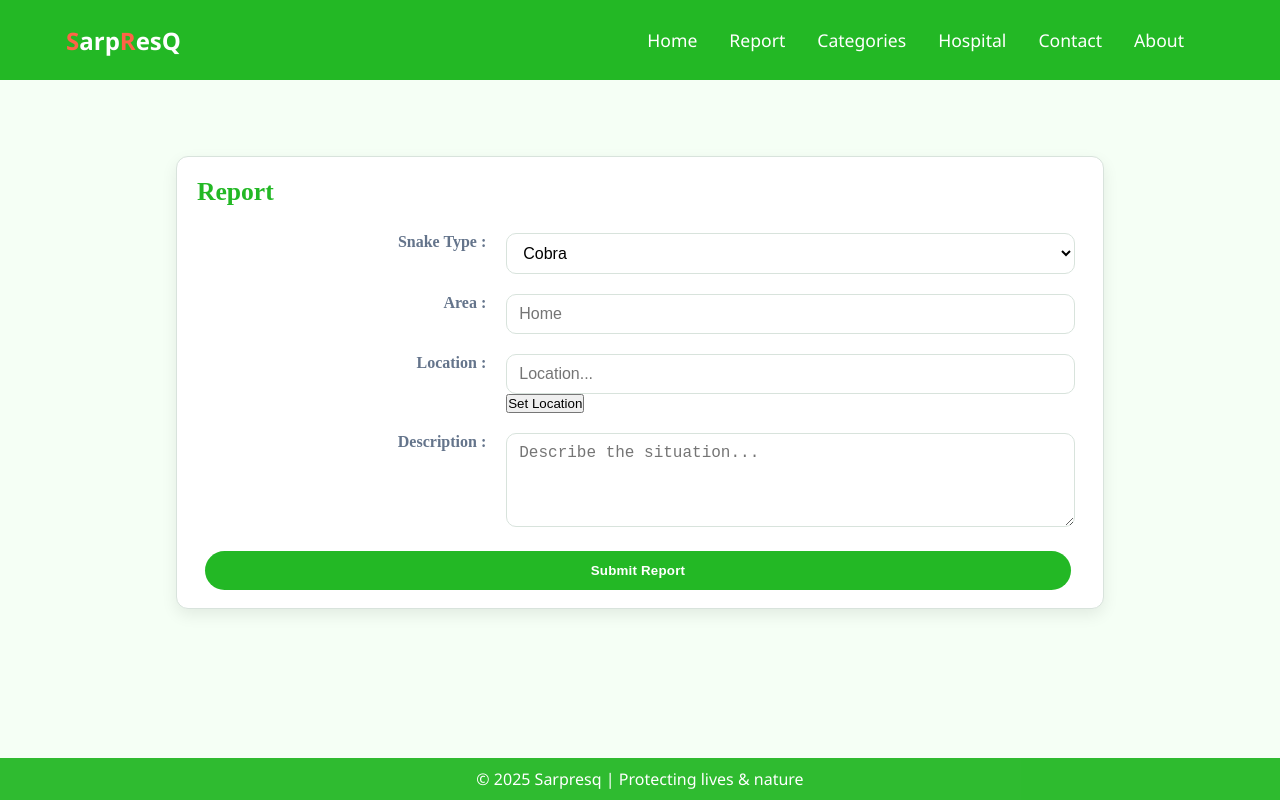
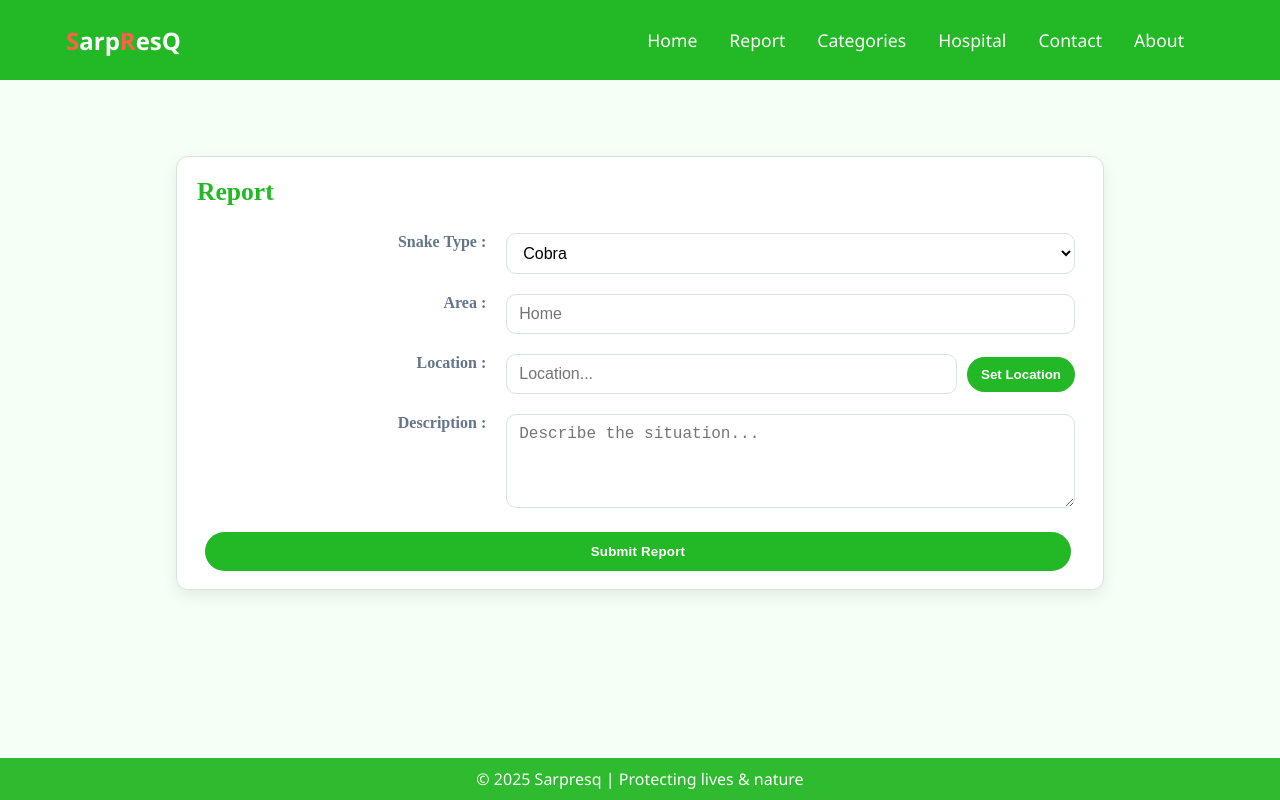
Before and after one commit to ashensilva12/SarpResQ, a React (Vite) app: page /Report in a window 1280 px wide. Built offline with nearby package versions, Linux system fonts and the light colour scheme.

Commit message:
Update Report.css

```diff
--- a/src/component/pages/Report.css
+++ b/src/component/pages/Report.css
@@ -72,6 +72,27 @@
 	border-color: var(--brand);
 	box-shadow: 0 0 0 3px rgba(35, 184, 37, 0.15);
 }
+.report_location_row{
+	display: flex;
+	gap: 10px;
+	align-items: center;
+}
+.report_location_input{
+	flex: 1;
+	width: auto;
+}
+.report_set_location_btn{
+	background: var(--brand);
+	color: #fff;
+	border: none;
+	border-radius: 999px;
+	padding: 10px 14px;
+	font-weight: 700;
+	cursor: pointer;
+}
+.report_set_location_btn:hover{
+	background: var(--brand-dark);
+}
 .report_submit {
 	display: inline-block;
 	width: 100%;
@@ -99,3 +120,9 @@
 	.report_card { padding: 16px; }
 	.report_title { font-size: 1.4rem; }
 }
+
+/* Small-screen stacking for location controls */
+@media (max-width: 600px){
+	.report-location-row{ flex-direction: column; align-items: stretch; }
+	.report-set-location-btn{ width: 100%; }
+}
```
